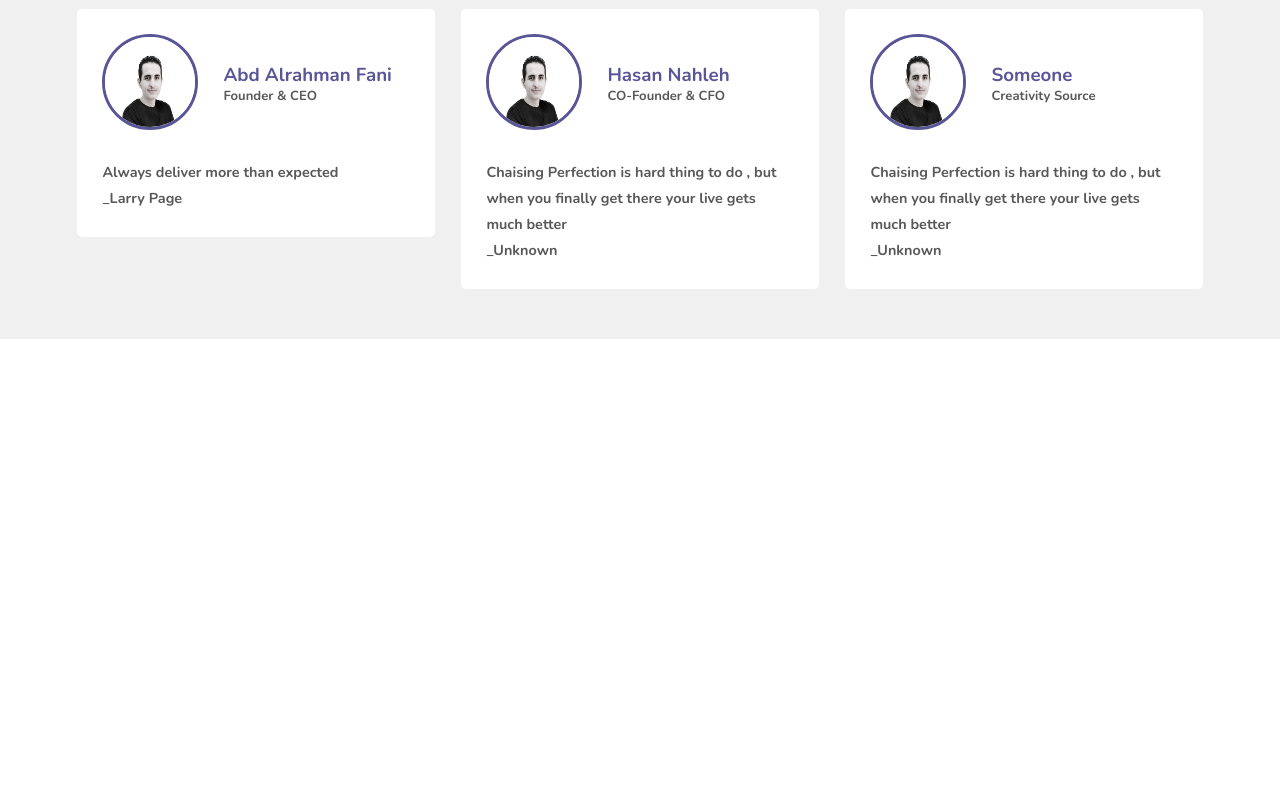
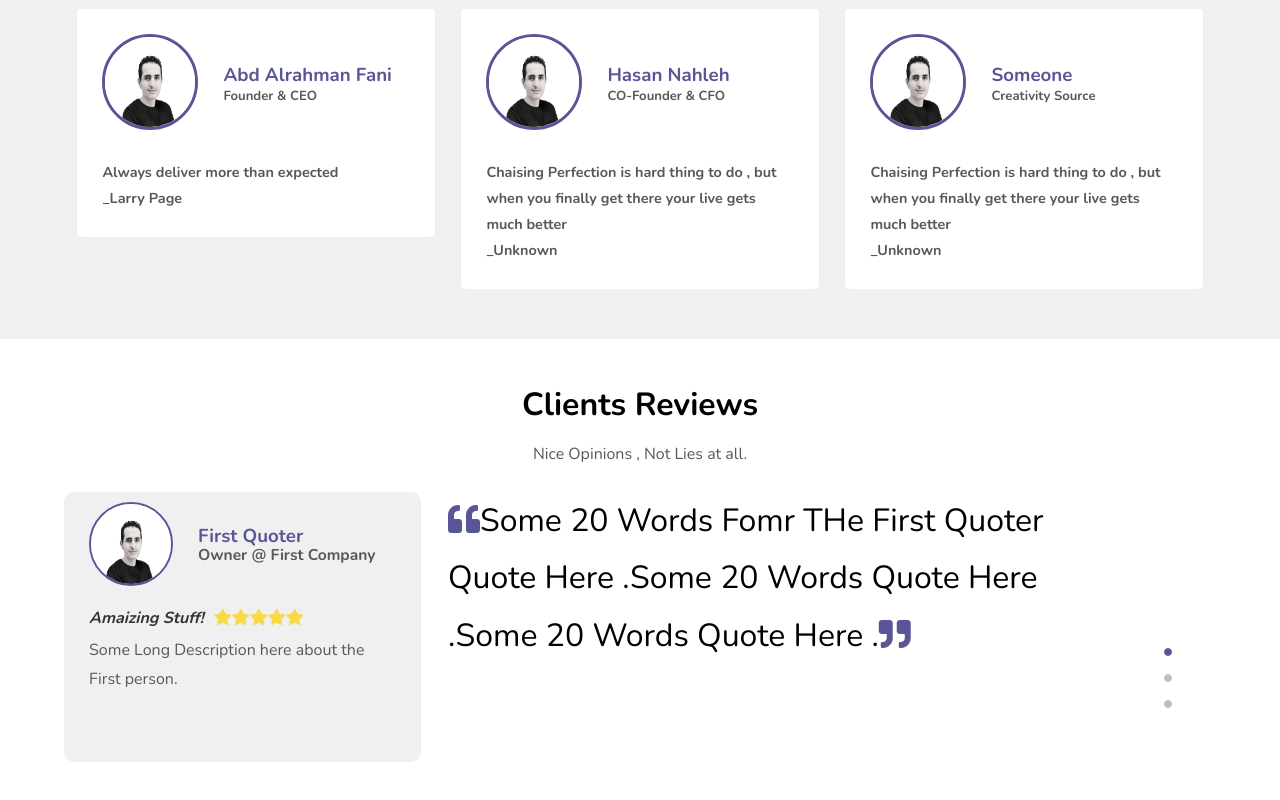
Before and after one commit to faniabdo99/sg, a Vue app: page / in a window 1280 px wide. Shown: the part 1793-2593 px from the top of the page. Before the commit the page ends 2132 px from the top, so only its background shows below. Built offline with nearby package versions, Linux system fonts and the light colour scheme.

Commit message:
Testos Done

```diff
--- a/package.json
+++ b/package.json
@@ -9,11 +9,13 @@
     "lint": "vue-cli-service lint"
   },
   "dependencies": {
+    "@glidejs/glide": "^3.3.0",
     "@vue/cli-plugin-babel": "^3.9.0",
     "@vue/cli-plugin-eslint": "^3.9.0",
     "@vue/cli-service": "^3.9.0",
     "babel-eslint": "^10.0.1",
     "core-js": "^2.6.5",
+    "css-loader": "^0.28.11",
     "eslint": "^5.16.0",
     "eslint-plugin-vue": "^5.0.0",
     "node-sass": "^4.12.0",
@@ -21,7 +23,6 @@
     "style-loader": "^0.23.1",
     "vue": "^2.6.10",
     "vue-template-compiler": "^2.6.10",
-    "webpack": "^4.0.0",
-    "css-loader": "^0.28.11"
+    "webpack": "^4.0.0"
   }
 }
--- a/src/App.vue
+++ b/src/App.vue
@@ -6,6 +6,7 @@
         <about></about>
         <services></services>
         <team></team>
+        <testos></testos>
     </div>
 
   </div>
@@ -17,10 +18,11 @@ import Hero from './components/hero.vue'
 import About from './components/about-us.vue'
 import Services from './components/services.vue'
 import Team from './components/team.vue'
+import Testos from './components/testos.vue'
 export default {
   name: 'app',
   components: {
-    Navbar,Hero,About,Services,Team
+    Navbar,Hero,About,Services,Team,Testos
   }
 }
 </script>
--- /dev/null
+++ b/src/components/testos.vue
@@ -0,0 +1,210 @@
+<template>
+  <div class="testos-section">
+    <h2>Clients Reviews</h2>
+    <p>Nice Opinions , Not Lies at all.</p>
+    <div class="row">
+        <div class="col-md-4 col-xs-4 col-sm-4">
+            <div class="client-information">
+                <div class="client-name">
+                    <div class="image-container">
+                     <img src="/icons/abd.jpg" alt="User Image" >
+                    </div>
+                    <h3>{{quote.UserName}} <br> <small>{{quote.JobTitle}}</small></h3>
+                </div>
+                <ul class="stars-review">
+                    <li><b>{{quote.SpecialWord}}</b></li>
+                    <li v-for="index in quote.StarsCount" :key="index"><i class="fas fa-star"></i></li>
+                </ul>
+                <p class="client-description">
+                    {{quote.Description}}
+                </p>
+            </div>
+        </div>
+        <div class="col-md-7 col-xs-7 col-sm-7">
+            <blockquote>
+                <i class="fas fa-quote-left"></i>
+                <span>{{quote.content}}</span>
+                <i class="fas fa-quote-right"></i>
+            </blockquote>
+        </div>
+        <div class="col-md-1 col-xs-1 col-sm-1">
+            <div class="quotes-indicators">
+                <ul id="indicators-list">
+                    <li id="first-item" @click="chnageQuote(1)" class="active"><i class="fas fa-circle"></i></li>
+                    <li id="second-item" @click="chnageQuote(2)" ><i class="fas fa-circle"></i></li>
+                    <li id="third-item" @click="chnageQuote(3)" ><i class="fas fa-circle"></i></li>
+                </ul>
+            </div>
+        </div>
+    </div>
+  </div>
+</template>
+
+<script>
+export default {
+  name: "Testos",
+  data:function(){
+      return {
+      quote: {
+          content: "Some 20 Words Fomr THe First Quoter Quote Here .Some 20 Words Quote Here .Some 20 Words Quote Here .",
+          imageUrl: "/icons/abd.jpg",
+          UserName: "First Quoter",
+          JobTitle: "Owner @ First Company",
+          Description: "Some Long Description here about the First person.",
+          SpecialWord: "Amaizing Stuff!",
+          StarsCount: 5
+      }
+    }// End Data Return Function
+  },
+  methods: {
+      chnageQuote: function(id){
+
+          if(id == 1){
+              document.querySelector("#first-item").classList.add("active");
+              document.querySelector("#second-item").classList.remove("active");
+              document.querySelector("#third-item").classList.remove("active");
+              //The First Quote
+             this.quote.content = "Some 20 Words Fomr THe First Quoter Quote Here .Some 20 Words Quote Here .Some 20 Words Quote Here .";
+             this.quote.imageUrl=  "/icons/abd.jpg";
+             this.quote.UserName=  "First Quoter";
+             this.quote.JobTitle=  "Owner @ First Company";
+             this.quote.Description=  "Some Long Description here about the First person.";
+             this.quote.SpecialWord = "Amaizing Stuff!";
+             this.quote.StarsCount = 5;
+          }else if(id == 2){
+              document.querySelector("#first-item").classList.remove("active");
+              document.querySelector("#second-item").classList.add("active");
+              document.querySelector("#third-item").classList.remove("active");
+             this.quote.content = "Some 20 Words Fomr THe Second Quoter Quote Here .Some 20 Words Quote Here .Some 20 Words Quote Here .";
+             this.quote.imageUrl=  "/icons/abd.jpg";
+             this.quote.UserName=  "Second Quoter";
+             this.quote.JobTitle=  "Owner @ Second Company";
+             this.quote.Description=  "Some Long Description here about the Second person.";
+             this.quote.SpecialWord = "More Than Expected...";
+             this.quote.StarsCount = 4;
+
+          }else if(id == 3){
+              document.querySelector("#first-item").classList.remove("active");
+              document.querySelector("#second-item").classList.remove("active");
+              document.querySelector("#third-item").classList.add("active");
+             this.quote.content = "Some 20 Words Fomr THe Third Quoter Quote Here .Some 20 Words Quote Here .Some 20 Words Quote Here .";
+             this.quote.imageUrl=  "/icons/abd.jpg";
+             this.quote.UserName=  "Third Quoter";
+             this.quote.JobTitle=  "Owner @ Third Company";
+             this.quote.Description=  "Some Long Description here about the Third person.";
+             this.quote.SpecialWord = "One More Text";
+             this.quote.StarsCount = 5;
+          }
+      }
+  }
+};
+</script>
+
+<!-- Add "scoped" attribute to limit CSS to this component only -->
+<style lang="scss" scoped>
+@import "../assets/sass/vars.scss";
+//The Testos Section
+.testos-section{
+    background-color:#fff;
+    padding:$section-padding;
+    h2 {
+    font-size: 2em;
+    margin-bottom: 25px;
+    text-align: center;
+  }
+  p {
+    text-align: center;
+    color: $dark-gray;
+    margin-bottom: 30px;
+  }
+
+  .client-information{
+      height: 250px;
+      background-color: $light-gray;
+      padding:10px 25px;
+      border-radius: 10px;
+      width:80%;
+      margin-right: auto;
+      .client-name{
+          display: flex;
+          flex-basis: 0;
+          align-items: center;
+          justify-content: flex-start;
+          margin-bottom: 20px;
+            .image-container{
+                img{
+                    width:80px;
+                    height: 80px;
+                    border-radius: 50%;
+                    border: 2px solid $brand;
+                    margin-right: 25px;
+                }
+            }
+            h3{
+                color:$brand;
+                small{
+                    color:$dark-gray;
+                }
+            }
+      }
+      ul.stars-review{
+          margin-bottom: 10px;
+          li{
+              display: inline-block;
+              color:#f7da49;
+              &:first-child{
+                  color:$black;
+                  font-style: italic;
+                  margin-right: 10px;
+              }
+          }
+      }
+      p.client-description{
+          text-align:left;
+          line-height: 1.8;
+      }
+  }//End Client Information
+  blockquote{
+      max-height: 250px;
+      i{
+          color:$brand;
+      }
+      font-size: 2em;
+      line-height: 1.8;
+  }
+  .quotes-indicators{
+      box-sizing: border-box;
+      height: 250px;
+      display: grid;
+      grid-template-rows: repeat(5 , 50px);
+      grid-columns-rows: repeat(5 , 20%);
+      ul{
+           grid-row-start: 4;
+           grid-row-end: 5;
+           grid-column-start: 3;
+           grid-column-end: 5;
+
+          li{
+            color:darken($light-gray , 20%);
+            margin-bottom: 10px;
+                i{
+                font-size: 0.5em;
+                transition: all ease 0.3s;
+                &:hover{
+                    color:$brand;
+                    cursor: pointer;
+                }
+            }
+            &.active{
+                i{
+                    color:$brand;
+                }
+            }
+
+          }
+      }
+  }
+}
+@media screen and (max-width: 768px) {
+}
+</style>
```
